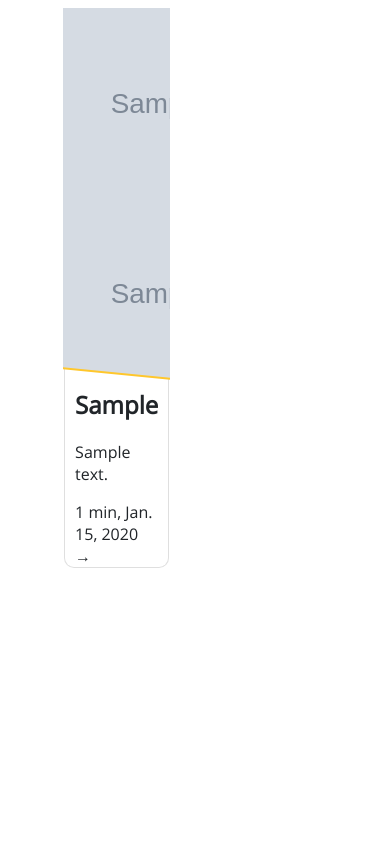
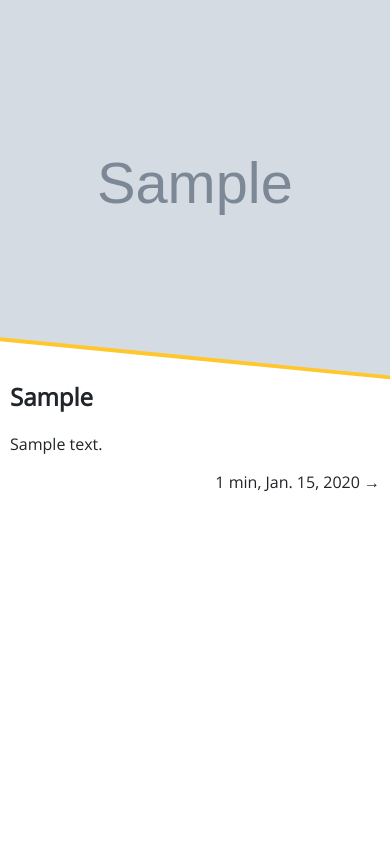
Before and after one commit to thesus/bokstaever, a Django app: page / in a window 390 px wide. Run offline with Django 3.2, Linux system fonts and the light colour scheme; tables that the repository leaves empty hold one stand-in row (values such as "Sample post"); grey boxes marked "Sample" are stand-in pictures; style sheets or scripts are compiled from the project's sources.

Commit message:
Media Queries for improved responsiveness

```diff
--- a/src/bokstaever/static/css/style.scss
+++ b/src/bokstaever/static/css/style.scss
@@ -40,6 +40,10 @@
   .footer {
     float: right;
   }
+
+  @media screen and (max-width: 1000px) {
+      border: none !important;
+  }
 }
 
 .post-content {
@@ -54,10 +58,23 @@
 body {
   background-color: white;
   font-family: 'Open Sans';
+  @media screen and (max-width: 1000px) {
+    margin: 0;
+  }
 }
 
 .overview {
     column-count: 3;
+    @media screen and (min-width: 1800px) {
+        column-count: 3;
+    }
+    @media screen and (min-width: 1200px) and (max-width: 1799px){
+        column-count: 2;
+    }
+    @media screen and (max-width: 1000px) {
+        width: 100%;
+    }
+    column-count: 1;
     column-gap: 10px;
     width: 70%;
     margin: 0 auto;
```
